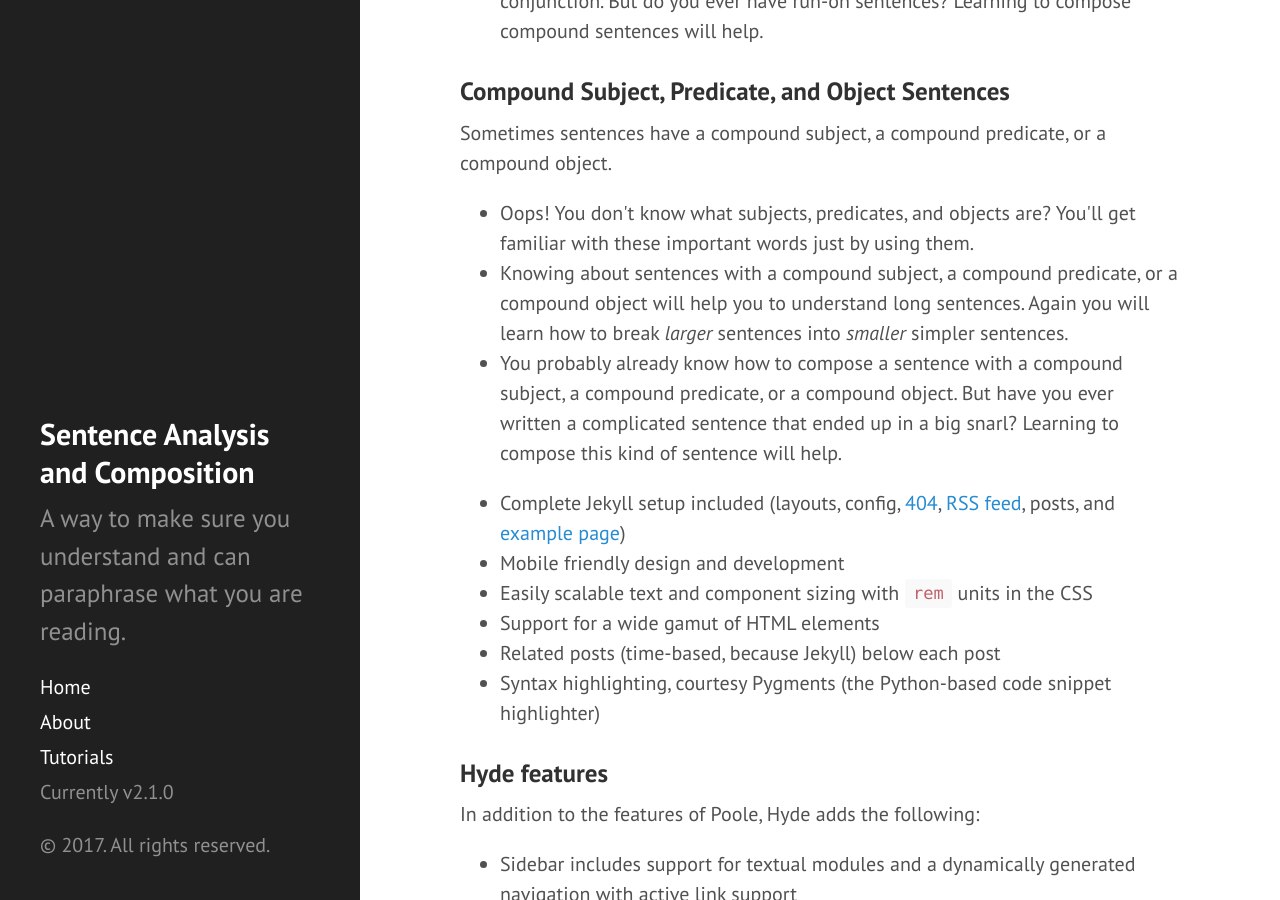
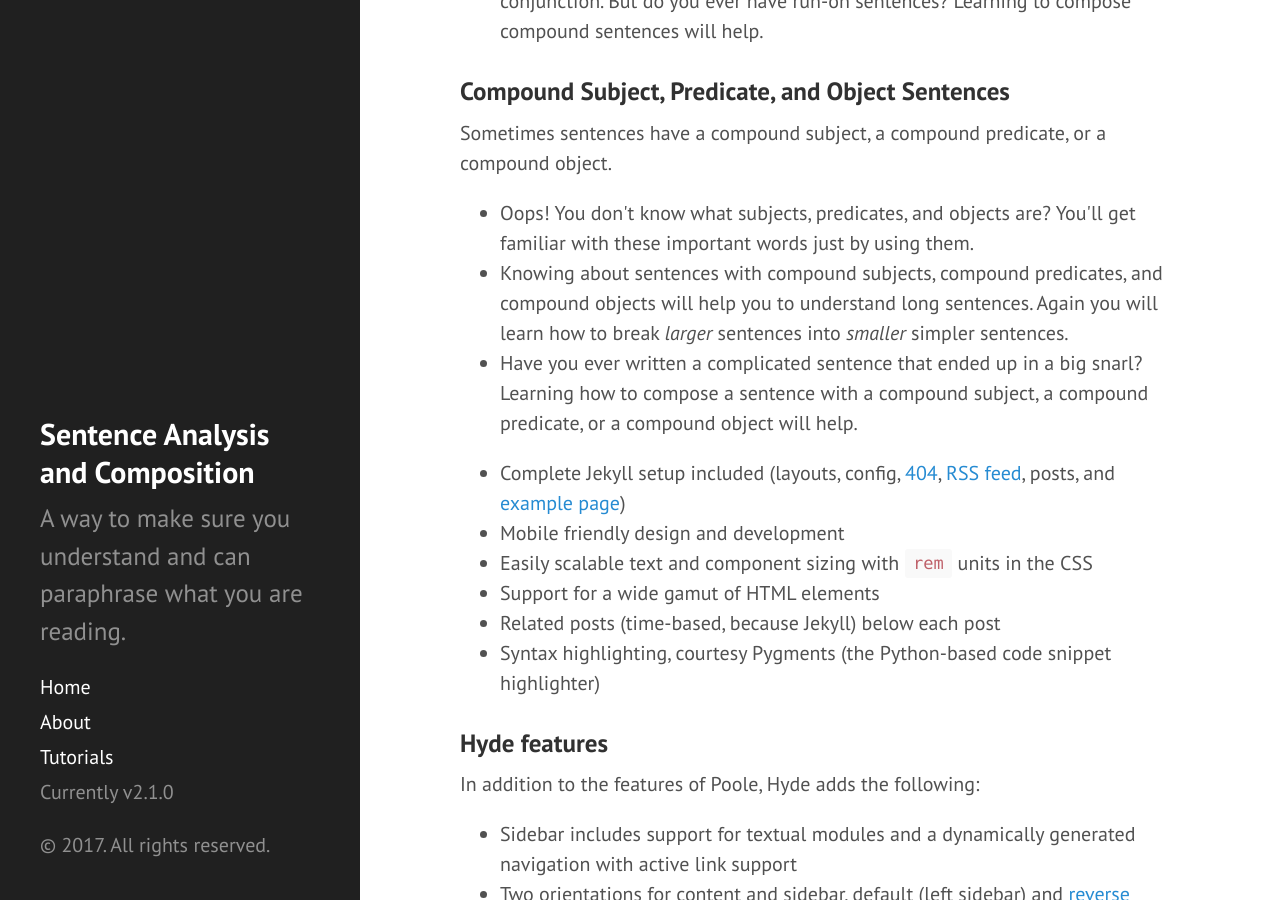
Before and after one commit to srogersact/srogersact.github.io, a Jekyll site: the page index.html, which Jekyll copies as it is, in a window 1280 px wide and 900 px high, scrolled down 715 px. Built offline with Jekyll 4.4.1, drawn with Linux system fonts in a browser that asks for light colours.

Commit message:
Small changes.

```diff
--- a/index.html
+++ b/index.html
@@ -106,8 +106,8 @@
 <p>Sometimes sentences have a compound subject, a compound predicate, or a compound object. </p>
 <ul>
   <li>Oops! You don't know what subjects, predicates, and objects are?  You'll get familiar with these important words just by using them.</li>
-  <li>Knowing about sentences with a compound subject, a compound predicate, or a compound object will help you to understand long sentences. Again you will learn how to break <em>larger</em> sentences into <em>smaller</em> simpler sentences. </li>
-   <li>You probably already know how to compose a sentence with a compound subject, a compound predicate, or a compound object. But have you ever written a complicated sentence that ended up in a big snarl? Learning to compose this kind of sentence will help.</li>
+  <li>Knowing about sentences with compound subjects, compound predicates, and compound objects will help you to understand long sentences. Again you will learn how to break <em>larger</em> sentences into <em>smaller</em> simpler sentences. </li>
+   <li>Have you ever written a complicated sentence that ended up in a big snarl? Learning how to compose a sentence with a compound subject, a compound predicate, or a compound object will help.</li>
 </ul>
 <ul>
   <li>Complete Jekyll setup included (layouts, config, <a href="/404">404</a>, <a href="/atom.xml">RSS feed</a>, posts, and <a href="/about">example page</a>)</li>
```
